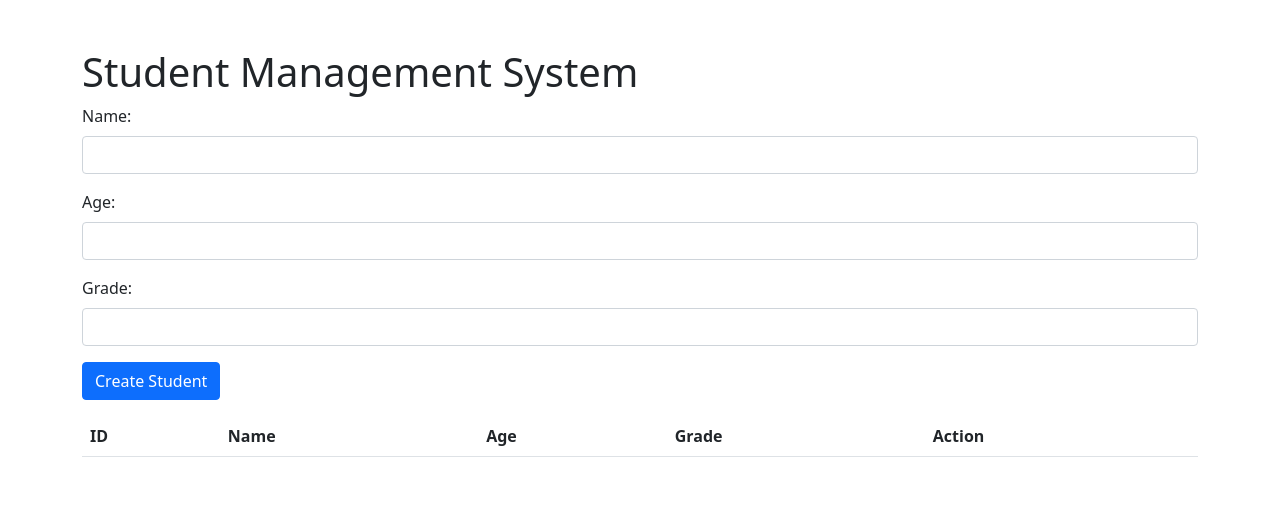
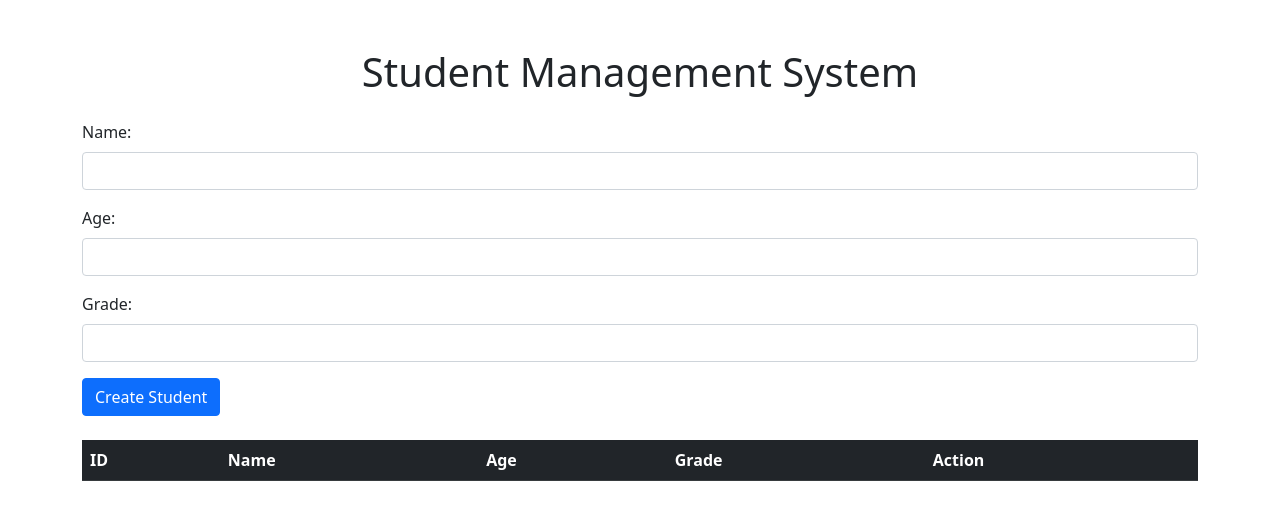
Before and after one commit to ahmadnaeem313/MERN_API_FRONTEND, a plain HTML site: page index.html in a window 1280 px wide. Drawn offline with nearby package versions, Linux system fonts and the light colour scheme; no server answers.

Commit message:
Update index.html
UPDATE MY HTML FILE

```diff
--- a/index.html
+++ b/index.html
@@ -1,18 +1,23 @@
 <!DOCTYPE html>
 <html lang="en">
+
 <head>
     <meta charset="UTF-8">
     <meta name="viewport" content="width=device-width, initial-scale=1.0">
     <link href="https://cdn.jsdelivr.net/npm/bootstrap@5.1.3/dist/css/bootstrap.min.css" rel="stylesheet">
+    <link href="styles.css" rel="stylesheet"> <!-- Include your custom CSS file -->
+    <link href="index.css" rel="stylesheet">
+
     <title>Student Management System</title>
 </head>
+
 <body>
 
     <div class="container mt-5">
-    <h1>Student Management System</h1>
+        <h1 class="text-center mb-4">Student Management System</h1>
 
         <!-- Form for creating a student -->
-    <form id="createStudentForm" class="mb-3">
+        <form id="createStudentForm" class="mb-4">
             <div class="mb-3">
                 <label for="name" class="form-label">Name:</label>
                 <input type="text" class="form-control" id="name" required>
@@ -29,8 +34,9 @@
         </form>
 
         <!-- Table to display students -->
-    <table class="table">
-        <thead>
+        <div class="table-responsive">
+            <table class="table table-striped table-hover">
+                <thead class="table-dark">
                     <tr>
                         <th>ID</th>
                         <th>Name</th>
@@ -39,9 +45,15 @@
                         <th>Action</th>
                     </tr>
                 </thead>
-        <tbody id="studentsTableBody"></tbody>
+                <tbody id="studentsTableBody">
+                    <!-- Student data will be populated here -->
+                </tbody>
             </table>
-    <div class="modal fade" id="editStudentModal" tabindex="-1" aria-labelledby="editStudentModalLabel" aria-hidden="true">
+        </div>
+
+        <!-- Modal for editing student -->
+        <div class="modal fade" id="editStudentModal" tabindex="-1" aria-labelledby="editStudentModalLabel"
+            aria-hidden="true">
             <div class="modal-dialog">
                 <div class="modal-content">
                     <div class="modal-header">
@@ -70,9 +82,9 @@
             </div>
         </div>
     </div>
-</div>
 
     <script src="https://cdn.jsdelivr.net/npm/bootstrap@5.1.3/dist/js/bootstrap.bundle.min.js"></script>
     <script src="index.js"></script>
 </body>
+
 </html>
```
Lines whose indentation alone changed are shown as unchanged.
